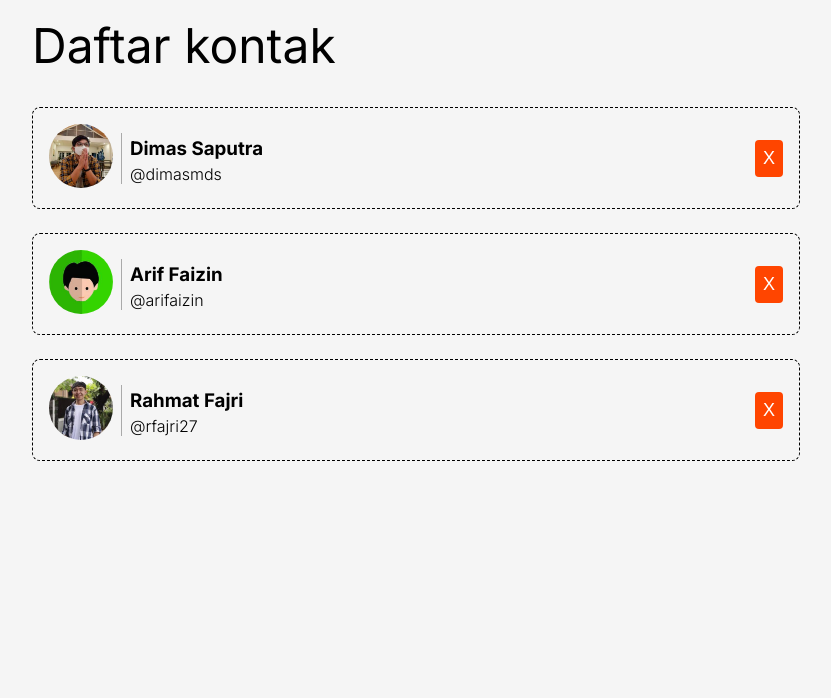
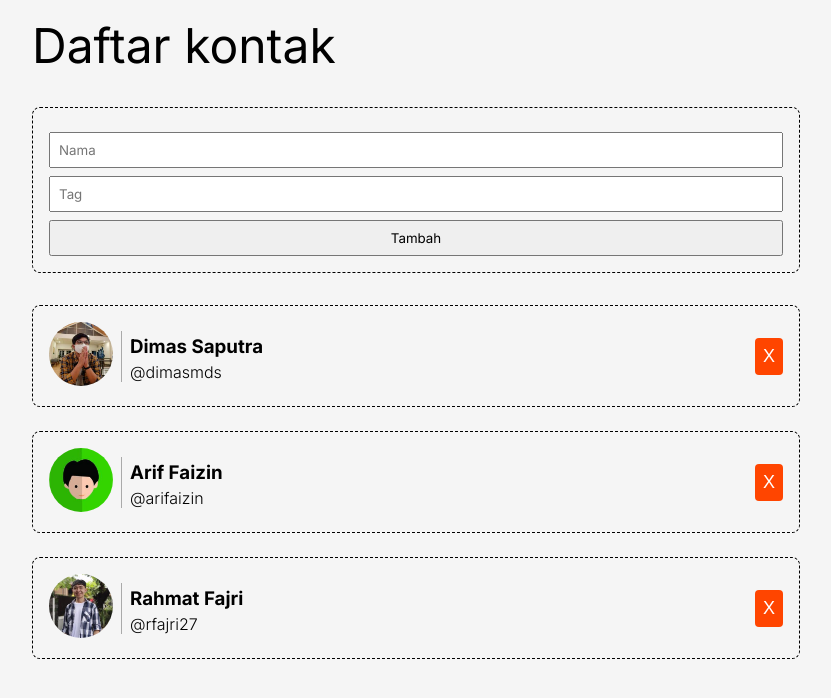
Before and after one commit to Okaarunn/contacts-app, a React (Vite) app: page / in a window 1280 px wide. Shown: the top 698 px of the page, without its empty margins (224-1055 px from the left). Built offline with nearby package versions, Linux system fonts and the light colour scheme.

Commit message:
feat: add contact list

```diff
--- a/src/ContactApp.jsx
+++ b/src/ContactApp.jsx
@@ -1,6 +1,7 @@
 import React from "react";
 import { Contacts } from "./data.js";
 import ContactList from "./ContactList.jsx";
+import ContactInput from "./ContactInput.jsx";
 
 class ContactApp extends React.Component {
   constructor(props) {
@@ -10,12 +11,29 @@
       contacts: Contacts(),
     };
 
-    // set ondelete
+    // set bind event handler
     this.onDeleteHandler = this.onDeleteHandler.bind(this);
+    this.onAddContactHandler = this.onAddContactHandler.bind(this);
+  }
+
+  // add contact function
+  onAddContactHandler({ name, tag }) {
+    this.setState((prevState) => {
+      return {
+        contacts: [
+          ...prevState.contacts,
+          {
+            id: +new Date(),
+            name,
+            tag,
+            imgURL: "default.jpg",
+          },
+        ],
+      };
+    });
   }
 
   // ondelete method
-
   onDeleteHandler(id) {
     const contacts = this.state.contacts.filter((contact) => contact.id !== id);
     this.setState({ contacts });
@@ -25,6 +43,7 @@
     return (
       <div className="contact-app">
         <h1>Daftar kontak</h1>
+        <ContactInput addContact={this.onAddContactHandler} />
         <ContactList
           contacts={this.state.contacts}
           onDelete={this.onDeleteHandler}
--- /dev/null
+++ b/src/ContactInput.jsx
@@ -0,0 +1,68 @@
+import React from "react";
+
+class ContactInput extends React.Component {
+  constructor(props) {
+    super(props);
+
+    // initial state
+    this.state = {
+      name: "",
+      tag: "",
+    };
+
+    this.onNameChangeHandler = this.onNameChangeHandler.bind(this);
+    this.onTagChangeHandler = this.onTagChangeHandler.bind(this);
+    this.onSubmitEventHandler = this.onSubmitEventHandler.bind(this);
+  }
+
+  onNameChangeHandler(e) {
+    this.setState(() => {
+      return {
+        name: e.target.value,
+      };
+    });
+  }
+
+  onTagChangeHandler(e) {
+    this.setState(() => {
+      return {
+        tag: e.target.value,
+      };
+    });
+  }
+
+  onSubmitEventHandler(e) {
+    e.preventDefault();
+    this.props.addContact(this.state);
+
+    // delete from when user already submit
+    this.setState(() => {
+      return {
+        name: "",
+        tag: "",
+      };
+    });
+  }
+
+  render() {
+    return (
+      <form className="contact-input" onSubmit={this.onSubmitEventHandler}>
+        <input
+          type="text"
+          placeholder="Nama"
+          value={this.state.name}
+          onChange={this.onNameChangeHandler}
+        />
+        <input
+          type="text"
+          placeholder="Tag"
+          value={this.state.tag}
+          onChange={this.onTagChangeHandler}
+        />
+        <button type="submit">Tambah</button>
+      </form>
+    );
+  }
+}
+
+export default ContactInput;
```
